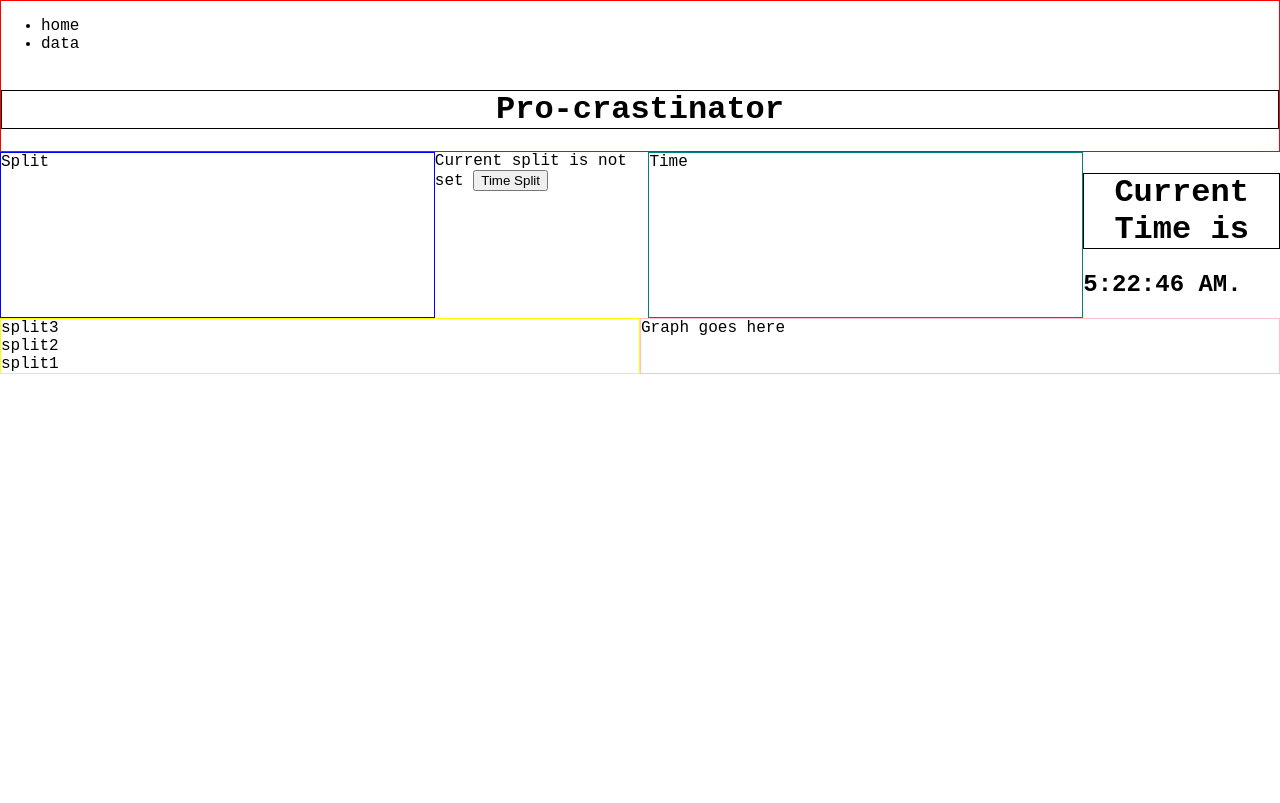
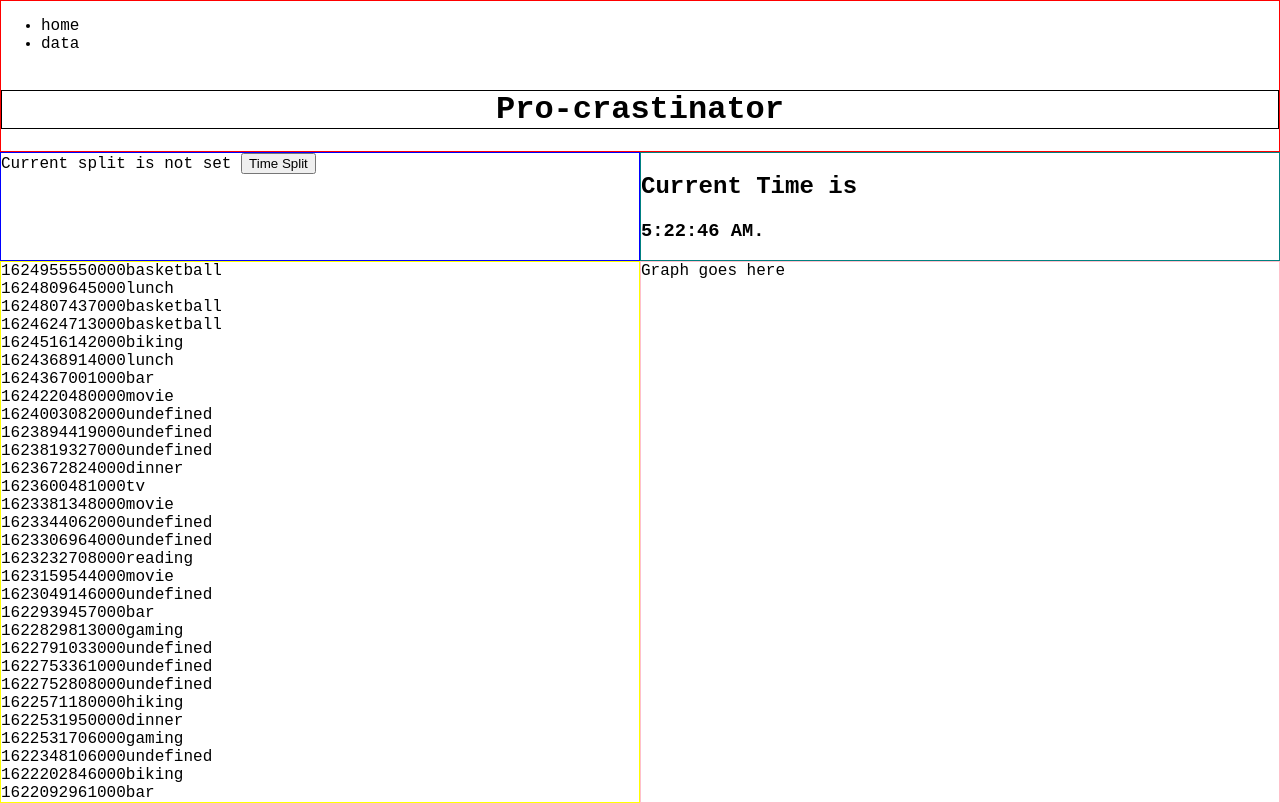
Before and after one commit to bbli1012/pro-crastinator, a React (Create React App) app: page / in a window 1280 px wide. Built offline with nearby package versions, Linux system fonts and the light colour scheme.

Commit message:
replaced mockups for elapsedtime splitsdisplay and timesplitbutton with actual componenets

```diff
--- a/src/App.js
+++ b/src/App.js
@@ -1,11 +1,22 @@
 import './App.css';
 
-import React, { useState } from 'react';
+import React, { useState, useEffect } from 'react';
 import TimeSplitButton from './components/TimeSplitButton.js';
 import ElapsedTime from './components/ElapsedTime.js';
+import SplitsDisplay from './components/SplitsDisplay.js';
+
+// TODO: remove after database implementation
+import createMockSplits from './mock-data.js';
 
 const App = () => {
   const [dates, setDate] = useState([]);
+  const [splits, setSplits] = useState([]);
+
+  useEffect(()=>{
+    // TODO: change to database get request later
+    let splitData = createMockSplits(30);
+    setSplits(splitData);
+  }, []);
 
   function handleTime() {
     let newDate = new Date();
@@ -27,20 +38,11 @@ const App = () => {
         <h1>Pro-crastinator</h1>
       </header>
       <div className="row">
-        {/* TODO: replace with button component */}
-        <div className="split-button">Split</div>
-          <TimeSplitButton date={dates} action={handleTime} />
-        {/* TODO: replace with time display component */}
-        <div className="time-elapsed-display">Time</div>
-          <ElapsedTime date={dates}/>
+        <TimeSplitButton date={dates} action={handleTime} />
+        <ElapsedTime date={dates}/>
       </div>
       <div className="row">
-        {/* TODO: replace with splits component */}
-        <div className="splits-column">
-          <div>split1</div>
-          <div>split2</div>
-          <div>split3</div>
-        </div>
+        <SplitsDisplay splits={splits}/>
         {/* TODO: replace with average graph talk about what to use eg D3? */}
         <div className="graph-column">Graph goes here</div>
       </div>
--- a/src/components/ElapsedTime.js
+++ b/src/components/ElapsedTime.js
@@ -15,7 +15,7 @@ export default function ElaspsedTime({date}) {
   });
 
   function tick() {
-  setNow(new Date());
+    setNow(new Date());
   }
 
   function getTimeDiff() {
@@ -26,9 +26,9 @@ export default function ElaspsedTime({date}) {
   }
 
   return (
-    <div>
-      <h1>{date.length ? 'Time since last split' : 'Current Time is'}</h1>
-      <h2>{date.length ? getTimeDiff() : now.toLocaleTimeString()}.</h2>
+    <div className="time-elapsed-display">
+      <h2>{date.length ? 'Time since last split' : 'Current Time is'}</h2>
+      <h3>{date.length ? getTimeDiff() : now.toLocaleTimeString()}.</h3>
     </div>
   );
 }
--- /dev/null
+++ b/src/components/SplitsDisplay.js
@@ -0,0 +1,23 @@
+import React from 'react';
+
+const SplitsDisplay = ({splits}) =>{
+
+  return (
+    <div className="splits-column">
+      {splits.map((split, idx) => {
+        return (
+          <div className="row" key={idx}>
+            <div>
+              {split.start}
+            </div>
+            <div className={split.category}>
+              {split.label}
+            </div>
+          </div>
+        )
+      })}
+    </div>
+  )
+}
+
+export default SplitsDisplay;
--- a/src/components/TimeSplitButton.js
+++ b/src/components/TimeSplitButton.js
@@ -12,9 +12,9 @@ export default function TimeSplitButton({date, action}) {
   */
 
   return (
-    <div>
-    <label> Current split is {(date.length) ? date[date.length - 1].toString() : 'not set'} </label>
-    <button onClick={action}>Time Split</button>
+    <div className="split-button">
+      <label> Current split is {(date.length) ? date[date.length - 1].toString() : 'not set'} </label>
+      <button onClick={action}>Time Split</button>
     </div>
   )
 }
--- /dev/null
+++ b/src/mock-data.js
@@ -0,0 +1,52 @@
+
+const createMockSplits = (numOfSplits) => {
+  let splits = [];
+
+  for(let i = 0; i < numOfSplits; i++) {
+    let split = {};
+    if(i === 0) {
+      split.start = Date.now();
+    } else {
+      let prevSplit = splits[splits.length - 1];
+      split.start = prevSplit.stop;
+    }
+    // generate an elapsed time
+    let timeElapsedMS = getRandomNumberInt(0, 6) * timeMS.hr + getRandomNumberInt(0, 60) * timeMS.min + getRandomNumberInt(0, 60) * timeMS.sec;
+    split.stop = split.start + timeElapsedMS;
+
+    // generate a category and label
+    split.category = categories[getRandomNumberInt(0, categories.length - 1)];
+
+    if(split.category === "uncategorized") {
+      split.label = 'undefined';
+    } else {
+      let labels = categoryLabels[split.category];
+      split.label = labels[getRandomNumberInt(0, labels.length - 1)];
+    }
+
+     splits.push(split);
+  }
+
+  return splits;
+};
+
+const getRandomNumberInt = ( min, max ) => {
+  return Math.floor(Math.random() * (max - min + 1) + min);
+};
+
+// constants
+const timeMS = {
+  sec: 1000,
+  min: 60000,
+  hr: 36000000,
+};
+const categories = [ "social", "productivity", "entertainment", "uncategorized"];
+const categoryLabels = {
+  social: [ "bar", "dinner", "lunch" ],
+  productivity: [ "reading", "hiking", "biking", "basketball" ],
+  entertainment: [ "movie", "tv", "gaming" ],
+  uncategorized: [],
+};
+
+
+export default createMockSplits;
```
